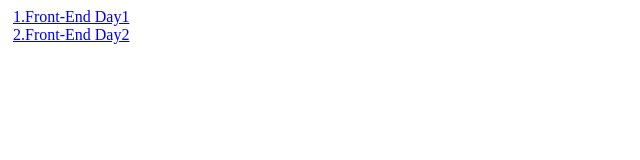
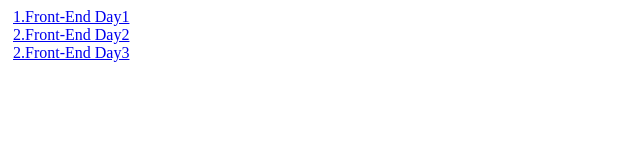
Before and after one commit to abhayjam03/Devnest-Frontend, a plain HTML site: page index.html in a window 1280 px wide. Shown: the whole page, without its empty margins (0-640 px from the left). Drawn offline with Linux system fonts and the light colour scheme.

Commit message:
Update index.html

```diff
--- a/index.html
+++ b/index.html
@@ -9,6 +9,7 @@ margin:5px;}
 <body>
 	<a href="Day1.html">1.Front-End Day1</a><br>
 	<a href="Day2.html">2.Front-End Day2</a><br>
+	<a href="Day3.html">2.Front-End Day3</a><br>
 	<br>
 
 </body>
```
